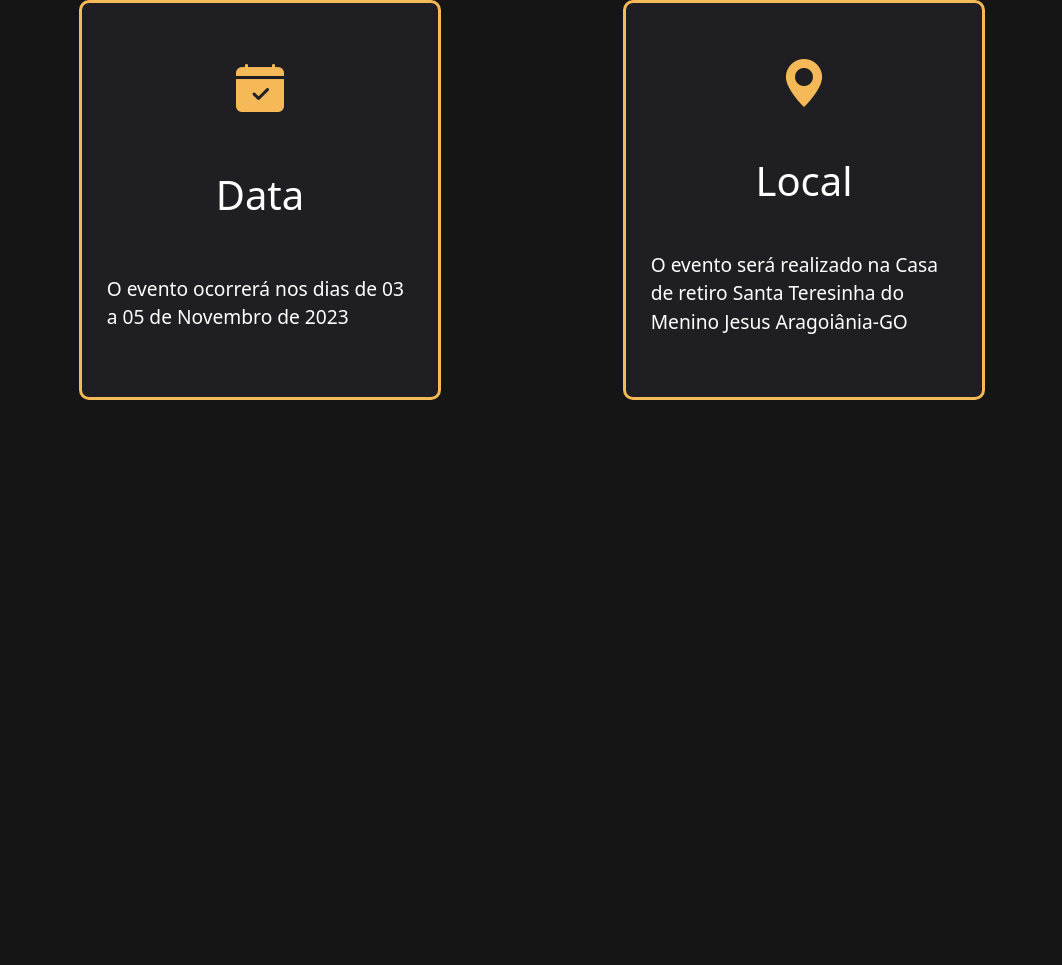
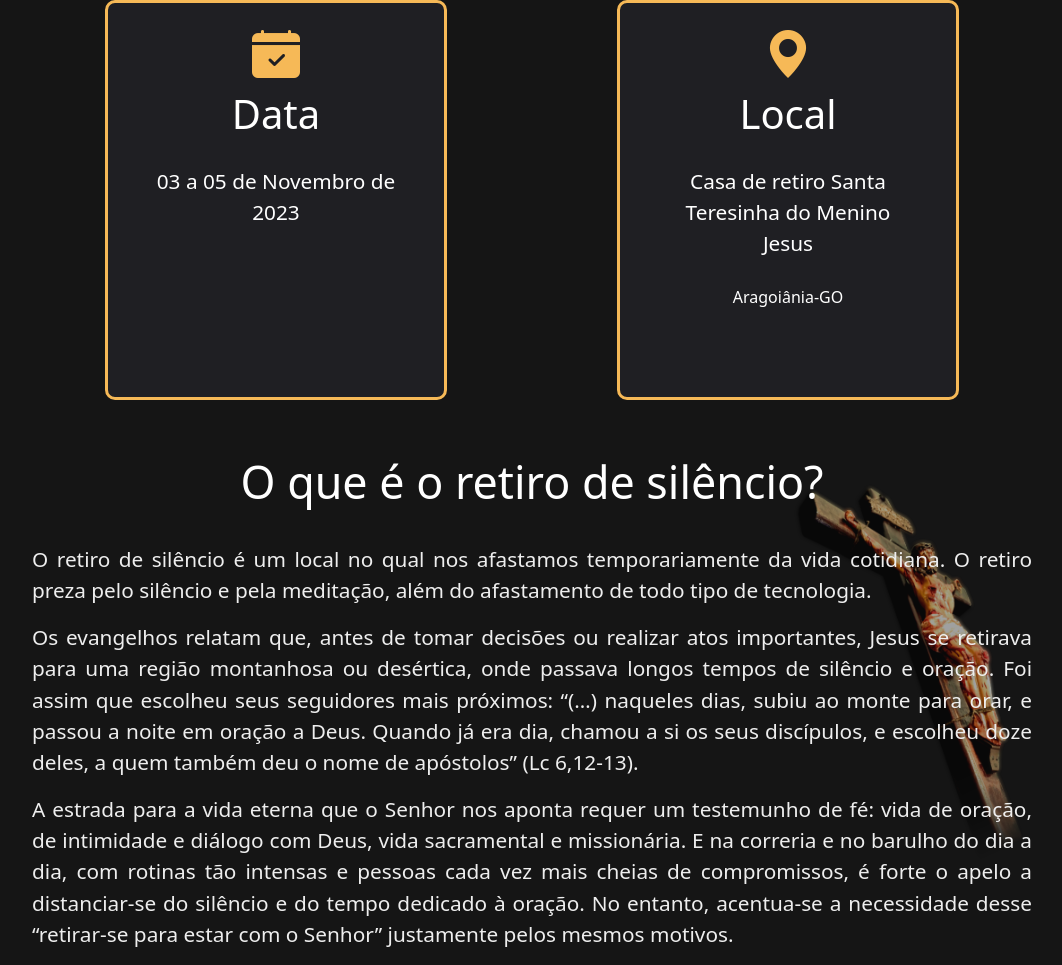
Before and after one commit to GleidistonJR/ISFN, a PHP site: page /retiro/index.php in a window 1280 px wide. Shown: the top 965 px of the page, without its empty margins (108-1170 px from the left). Before the commit the page ends 400 px from the top, so only its background shows below. Run offline with PHP 8.4, Linux system fonts and the light colour scheme.

Commit message:
retiro section2

```diff
--- a/retiro/Section2.css
+++ b/retiro/Section2.css
@@ -1,37 +1,125 @@
-
 .RetiroSection2 {
-    background-color: #151515 ;
-    height: 100vh;
+    background-color: #151515;
+    height: 100%;
     padding: 0;
 }
-.RetiroSection2 .row{
-    width: 85%;
+
+.RetiroSection2 .row {
+    width: 80%;
     margin: auto;
     display: flex;
     justify-content: space-around;
     padding: 0
 }
-.RetiroSection2 .col-4{
+
+.RetiroSection2 .dataLocal .col-12 {
     height: 50vh;
     background-color: #1f1f23;
-    border-radius: 10px ;
+    border-radius: 10px;
     color: #fff;
-    padding: 25px;
+    padding: 15px 45px;
     display: flex;
     flex-direction: column;
-    justify-content: space-around;
     align-items: center;
     border: 3px solid #F6B957;
+    text-align: center;
+    margin-bottom: 20px;
 }
-.RetiroSection2 .col-4 i{
+
+.RetiroSection2 .dataLocal .col-12 i {
     color: #F6B957;
     font-size: 3em;
     display: block;
     text-align: center;
 }
-.RetiroSection2 .col-4 h3{
+
+.RetiroSection2 .dataLocal .col-12 h3 {
     font-size: 2.5em;
 }
-.RetiroSection2 .col-4 p{
-    font-size: 1.2em;
+
+.RetiroSection2 .dataLocal .col-12 p {
+    font-size: 1.3em;
+    margin-top: 20px;
+    margin-bottom: 5px;
 }
+
+.RetiroSection2 .dataLocal .col-12 p.cid {
+    font-size: 1em;
+}
+
+.RetiroSection2 .texto-retiro .col-12 {
+    background-image: url(./cruz.png);
+    background-position: right;
+    background-repeat: no-repeat;
+    background-size: 250px;
+}
+
+.RetiroSection2 .texto-retiro h2 {
+    color: #fff;
+    font-size: 2.8em;
+    text-align: center;
+    margin: 35px 0;
+}
+
+.RetiroSection2 .texto-retiro p {
+    font-size: 1.3em;
+    color: #eee;
+    text-align: justify;
+}
+
+/*-------------------------------
+Mapa
+--------------------------------*/
+.RetiroSection2 .row.mapa {
+    margin: 50px auto ;
+}
+/*-------------------------------
+Footer
+--------------------------------*/
+
+.RetiroSection2 footer {
+    margin-top: 30px;
+    border-top: 1px solid #F6B957;
+    background-color: #000;
+    padding: 30px;
+}
+
+.RetiroSection2 footer .col h3 {
+    text-align: center;
+    color: #fff;
+}
+
+.RetiroSection2 footer .col p {
+    text-align: center;
+    color: #eee;
+}
+
+@media (max-width:900px) {
+
+    .RetiroSection2 .row {
+        width: 90%;
+        margin: auto;
+        display: flex;
+        justify-content: space-around;
+        padding: 0
+    }
+
+    .RetiroSection2 .dataLocal .col-12 {
+        padding: 30px 0;
+        height: 100%;
+    }
+
+    .RetiroSection2 .texto-retiro .col-12 {
+        padding: 0;
+    }
+
+    .RetiroSection2 .texto-retiro h2 {
+        font-size: 2.4em;
+    }
+
+    .RetiroSection2 .texto-retiro p {
+        font-size: 1.1em;
+        text-align: start;
+    }
+
+}
--- a/retiro/section2.html
+++ b/retiro/section2.html
@@ -1,15 +1,64 @@
 <section class="RetiroSection2 container-fluid" id="RetiroSection2">
-   <article class="row">
-       <div class="col-4 data">
-           <i class="bi bi-calendar-check-fill"></i>
+    <article class="row dataLocal">
+        <div class="col-12 col-md-4 data">
+            <i class="bi bi-calendar-check-fill"></i>
             <h3>Data</h3>
-            <p>O evento ocorrerá nos dias de 03 a 05 de Novembro de 2023</p>
+            <p>03 a 05 de Novembro de 2023</p>
         </div>
-        <div class="col-4 localizacao">
+        <div class="col-12 col-md-4 local">
             <i class="bi bi-geo-alt-fill"></i>
             <h3>Local</h3>
-            <p>O evento será realizado na Casa de retiro Santa Teresinha do Menino Jesus Aragoiânia-GO</p>
-       </div>
-   </article>
+            <p>Casa de retiro Santa Teresinha do Menino Jesus</p>
+            <p class="cid">Aragoiânia-GO</p>
+        </div>
+    </article>
+    <article class="row texto-retiro">
+        <aside class="col-12">
+            <h2>O que é o retiro de silêncio?</h2>
+            <p>O retiro de silêncio é um local no qual nos afastamos temporariamente da vida cotidiana.
+                O retiro preza pelo silêncio e pela meditação, além do afastamento de todo tipo de tecnologia.
+            </p>
+            <p>
+                Os evangelhos relatam que, antes de tomar decisões ou realizar atos importantes, Jesus se retirava para
+                uma
+                região montanhosa ou desértica, onde passava longos tempos de silêncio e oração. Foi assim que escolheu
+                seus
+                seguidores mais próximos: “(…) naqueles dias, subiu ao monte para orar, e passou a noite em oração a
+                Deus.
+                Quando já era dia, chamou a si os seus discípulos, e escolheu doze deles, a quem também deu o nome de
+                apóstolos” (Lc 6,12-13).
+            </p>
+            <p>
+                A estrada para a vida eterna que o Senhor nos aponta requer um testemunho de fé: vida de oração, de
+                intimidade e diálogo com Deus, vida sacramental e missionária. E na correria e no barulho do dia a dia,
+                com
+                rotinas tão intensas e pessoas cada vez mais cheias de compromissos, é forte o apelo a distanciar-se do
+                silêncio e do tempo dedicado à oração. No entanto, acentua-se a necessidade desse “retirar-se para estar
+                com
+                o Senhor” justamente pelos mesmos motivos.
 
+            </p>
+        </aside>
+    </article>
+    <article class="row mapa">
+        <iframe
+            src="https://www.google.com/maps/embed?pb=!1m18!1m12!1m3!1d3817.8165875955374!2d-49.3786856!3d-16.8849652!2m3!1f0!2f0!3f0!3m2!1i1024!2i768!4f13.1!3m3!1m2!1s0x935e557bfc146431%3A0x4b4e602e27bba702!2sCasa%20de%20Retiro%20Santa%20Teresinha%20do%20Menino%20Jesus!5e0!3m2!1spt-BR!2sbr!4v1695666426031!5m2!1spt-BR!2sbr"
+            width="600" height="450" style="border:0;" allowfullscreen="" loading="lazy"
+            referrerpolicy="no-referrer-when-downgrade"></iframe>
+
+    </article>
+
+    <footer class="container-fluid">
+        <article class="row">
+            <div class="col">
+                <h3>Email</h3>
+                <p>info@isfn.com</p>
+            </div>
+            <div class="col">
+                <h3>Telefone</h3>
+                <p>(62)9 9999-9999</p>
+            </div>
+
+        </article>
+    </footer>
 </section>
```
Also changed, not shown: retiro/cruz.png (added).
